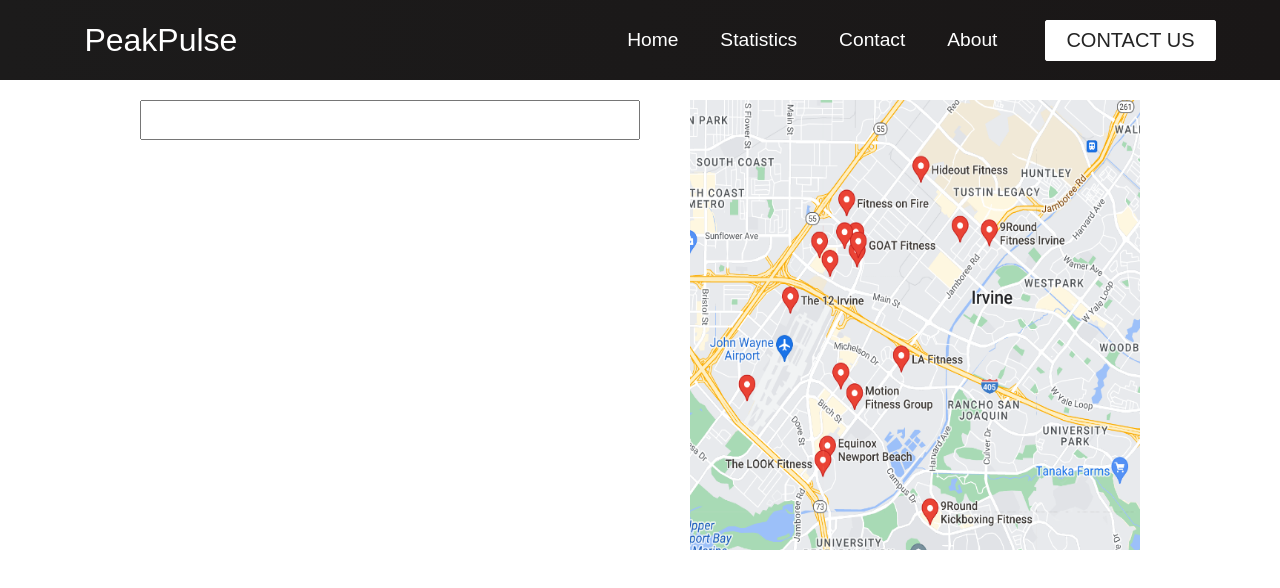
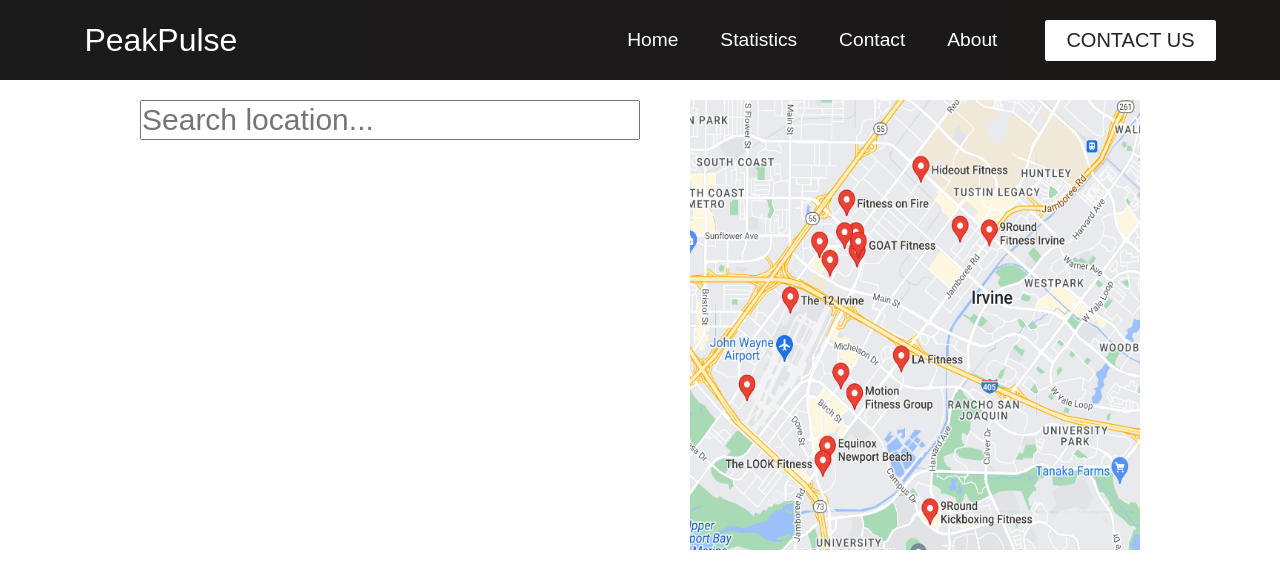
Before and after one commit to UziReigns/YepTeam-PeakPulse, a React (Vite) app in the folder PeakPulse/: page / in a window 1280 px wide. Shown: the top 588 px of the page. Built offline with nearby package versions, Linux system fonts and the light colour scheme.

Commit message:
search start

```diff
--- a/PeakPulse/src/Components/Searchlocation.jsx
+++ b/PeakPulse/src/Components/Searchlocation.jsx
@@ -1,18 +1,53 @@
+import React, { useState } from 'react';
 import './Searchlocation.css';
-
+import data from "./data.json";
 
 function Searchlocation() {
+    const [searchTerm, setSearchTerm] = useState('');
+    const [autoFillSuggestions, setAutoFillSuggestions] = useState([]);
 
+    // Function to filter data based on user input
+    const filterData = (input) => {
+        const filteredSuggestions = data.filter(item => item.name.toLowerCase().includes(input.toLowerCase()));
+        setAutoFillSuggestions(filteredSuggestions);
+    }
 
-  return (
+    // Function to handle input change
+    const handleInputChange = (event) => {
+        const inputValue = event.target.value;
+        setSearchTerm(inputValue);
+        filterData(inputValue);
+    }
+
+    // Function to handle suggestion click
+    const handleSuggestionClick = (suggestion) => {
+        console.log("Clicked suggestion:", suggestion);
+    }
+
+    return (
         <div className="flex">
             <div>
-                <input></input>
-                <div id="location"></div>
+                <input
+                    value={searchTerm}
+                    onChange={handleInputChange}
+                    placeholder="Search location..."
+                />
+                <div id="location">
+                    {/* Display autofill suggestions */}
+                    {autoFillSuggestions.map((suggestion, index) => (
+                        <div
+                            key={index}
+                            onClick={() => handleSuggestionClick(suggestion)} // Handle click event
+                            className="suggestion" // Add CSS class for styling
+                        >
+                            {suggestion.name}
+                        </div>
+                    ))}
+                </div>
             </div>
-            <img src="./src/assets/Image-of-irvine.png"></img>
+            <img src="./src/assets/Image-of-irvine.png" alt="Irvine" />
         </div>
-  )
+    )
 }
 
-export default Searchlocation
+export default Searchlocation;
```
Also changed, not shown: PeakPulse/src/Components/data.json (renamed from PeakPulse/src/data.json).
